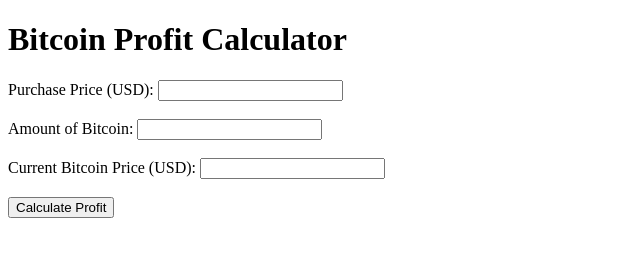
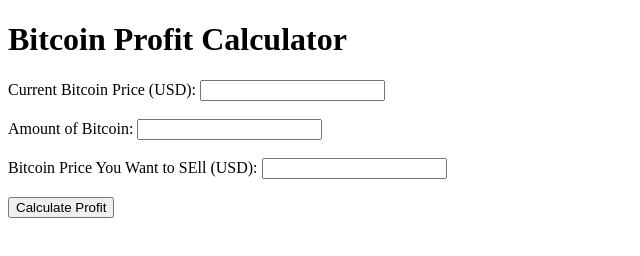
Before and after one commit to tagechos/btcpricecal, a plain HTML site: page index.html in a window 1280 px wide. Shown: the whole page, without its empty margins (0-640 px from the left). Drawn offline with Linux system fonts and the light colour scheme.

Commit message:
Update index.html

```diff
--- a/index.html
+++ b/index.html
@@ -6,11 +6,11 @@
 <body>
     <h1>Bitcoin Profit Calculator</h1>
     <form id="profitCalculator">
-        <label for="purchasePrice">Purchase Price (USD):</label>
+        <label for="purchasePrice">Current Bitcoin Price (USD):</label>
         <input type="number" id="purchasePrice" step="0.01" required><br><br>
         <label for="bitcoinAmount">Amount of Bitcoin:</label>
         <input type="number" id="bitcoinAmount" step="0.0001" required><br><br>
-        <label for="currentPrice">Current Bitcoin Price (USD):</label>
+        <label for="currentPrice">Bitcoin Price You Want to SEll (USD):</label>
         <input type="number" id="currentPrice" step="0.01" required><br><br>
         <button type="button" onclick="calculateProfit()">Calculate Profit</button>
     </form>
```
